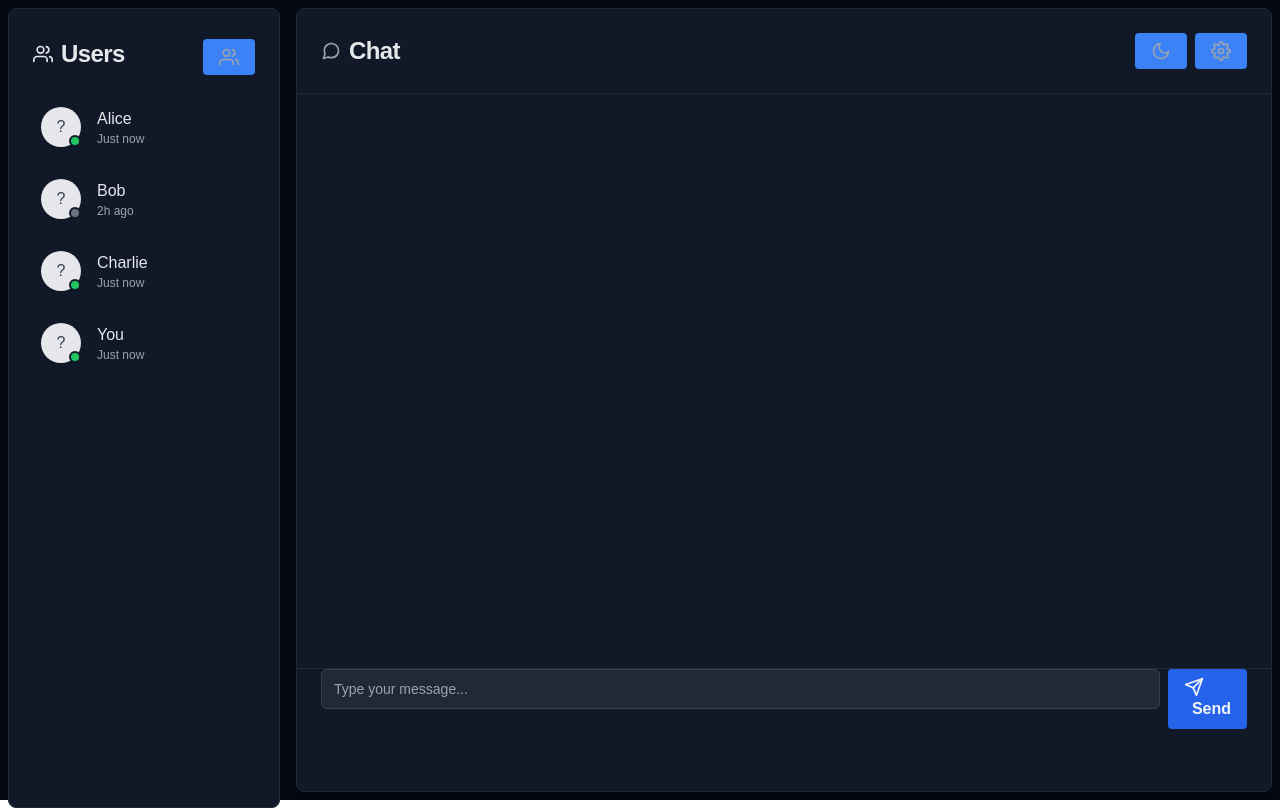
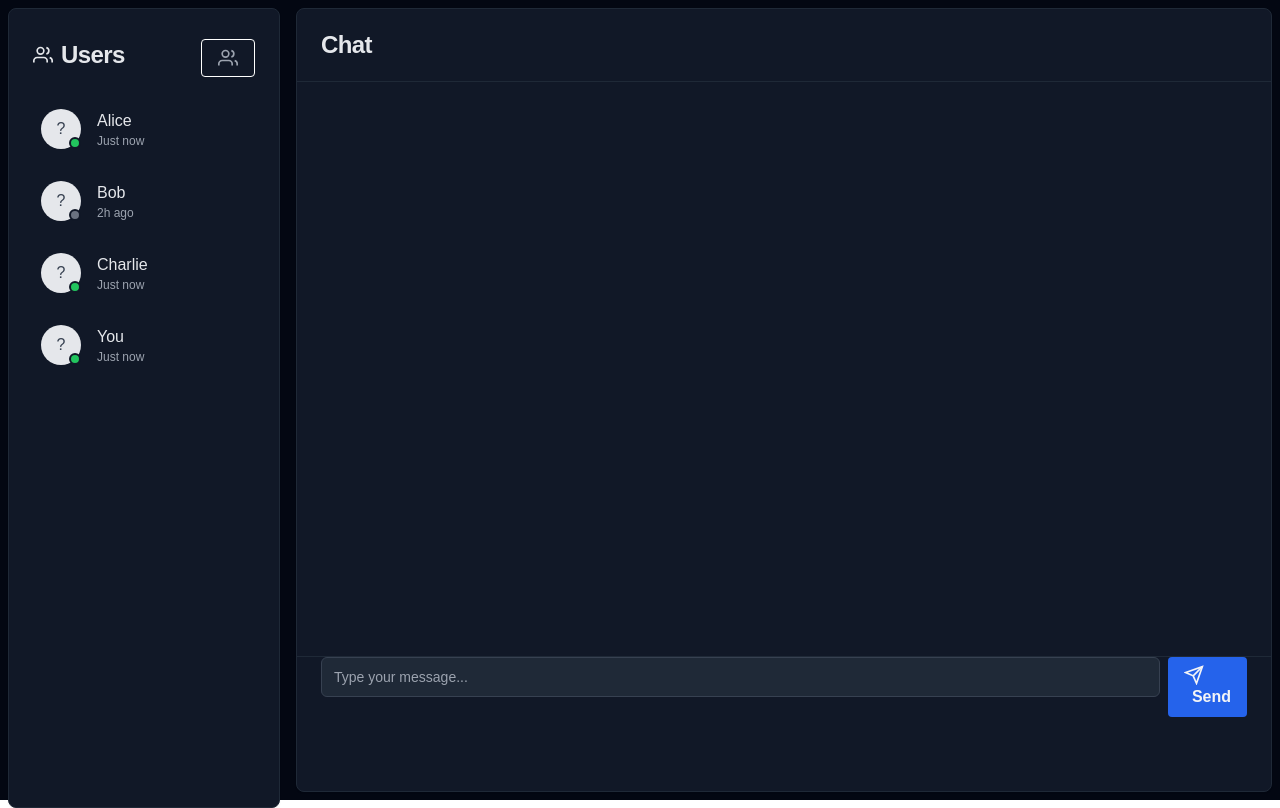
Before and after one commit to prashantxy/nowappfront_end, a Next.js app: page /chat in a window 1280 px wide. Built offline with nearby package versions, Linux system fonts and the light colour scheme.

Commit message:
Update page.tsx

```diff
--- a/app/chat/page.tsx
+++ b/app/chat/page.tsx
@@ -7,44 +7,41 @@ import { Card, CardContent, CardFooter, CardHeader, CardTitle } from "../compone
 import { ScrollArea } from "../components/ui/scroll-area"
 import { Avatar, AvatarFallback, AvatarImage } from "../components/ui/avatar"
 
-// Simple SVG icons as components
+interface Message {
+  id: string
+  content: string
+  role: 'user' | 'assistant'
+  timestamp?: string
+  isRead?: boolean
+}
+
+interface User {
+  name: string
+  status: 'online' | 'offline'
+  lastSeen: string
+}
+
 const Icons = {
   Users: () => (
-    <svg xmlns="http://www.w3.org/2000/svg" width="20" height="20" viewBox="0 0 24 24" fill="none" stroke="currentColor" strokeWidth="2" strokeLinecap="round" strokeLinejoin="round">
-      <path d="M17 21v-2a4 4 0 0 0-4-4H5a4 4 0 0 0-4 4v2"></path>
-      <circle cx="9" cy="7" r="4"></circle>
-      <path d="M23 21v-2a4 4 0 0 0-3-3.87"></path>
-      <path d="M16 3.13a4 4 0 0 1 0 7.75"></path>
-    </svg>
-  ),
-  Message: () => (
-    <svg xmlns="http://www.w3.org/2000/svg" width="20" height="20" viewBox="0 0 24 24" fill="none" stroke="currentColor" strokeWidth="2" strokeLinecap="round" strokeLinejoin="round">
-      <path d="M21 11.5a8.38 8.38 0 0 1-.9 3.8 8.5 8.5 0 0 1-7.6 4.7 8.38 8.38 0 0 1-3.8-.9L3 21l1.9-5.7a8.38 8.38 0 0 1-.9-3.8 8.5 8.5 0 0 1 4.7-7.6 8.38 8.38 0 0 1 3.8-.9h.5a8.48 8.48 0 0 1 8 8v.5z"></path>
-    </svg>
-  ),
-  Moon: () => (
-    <svg xmlns="http://www.w3.org/2000/svg" width="20" height="20" viewBox="0 0 24 24" fill="none" stroke="currentColor" strokeWidth="2" strokeLinecap="round" strokeLinejoin="round">
-      <path d="M21 12.79A9 9 0 1 1 11.21 3 7 7 0 0 0 21 12.79z"></path>
-    </svg>
-  ),
-  Settings: () => (
-    <svg xmlns="http://www.w3.org/2000/svg" width="20" height="20" viewBox="0 0 24 24" fill="none" stroke="currentColor" strokeWidth="2" strokeLinecap="round" strokeLinejoin="round">
-      <circle cx="12" cy="12" r="3"></circle>
-      <path d="M19.4 15a1.65 1.65 0 0 0 .33 1.82l.06.06a2 2 0 0 1 0 2.83 2 2 0 0 1-2.83 0l-.06-.06a1.65 1.65 0 0 0-1.82-.33 1.65 1.65 0 0 0-1 1.51V21a2 2 0 0 1-2 2 2 2 0 0 1-2-2v-.09A1.65 1.65 0 0 0 9 19.4a1.65 1.65 0 0 0-1.82.33l-.06.06a2 2 0 0 1-2.83 0 2 2 0 0 1 0-2.83l.06-.06a1.65 1.65 0 0 0 .33-1.82 1.65 1.65 0 0 0-1.51-1H3a2 2 0 0 1-2-2 2 2 0 0 1 2-2h.09A1.65 1.65 0 0 0 4.6 9a1.65 1.65 0 0 0-.33-1.82l-.06-.06a2 2 0 0 1 0-2.83 2 2 0 0 1 2.83 0l.06.06a1.65 1.65 0 0 0 1.82.33H9a1.65 1.65 0 0 0 1-1.51V3a2 2 0 0 1 2-2 2 2 0 0 1 2 2v.09a1.65 1.65 0 0 0 1 1.51 1.65 1.65 0 0 0 1.82-.33l.06-.06a2 2 0 0 1 2.83 0 2 2 0 0 1 0 2.83l-.06.06a1.65 1.65 0 0 0-.33 1.82V9a1.65 1.65 0 0 0 1.51 1H21a2 2 0 0 1 2 2 2 2 0 0 1-2 2h-.09a1.65 1.65 0 0 0-1.51 1z"></path>
+    <svg className="w-5 h-5" viewBox="0 0 24 24" fill="none" stroke="currentColor" strokeWidth="2">
+      <path d="M17 21v-2a4 4 0 0 0-4-4H5a4 4 0 0 0-4 4v2" />
+      <circle cx="9" cy="7" r="4" />
+      <path d="M23 21v-2a4 4 0 0 0-3-3.87" />
+      <path d="M16 3.13a4 4 0 0 1 0 7.75" />
     </svg>
   ),
   Send: () => (
-    <svg xmlns="http://www.w3.org/2000/svg" width="20" height="20" viewBox="0 0 24 24" fill="none" stroke="currentColor" strokeWidth="2" strokeLinecap="round" strokeLinejoin="round">
-      <line x1="22" y1="2" x2="11" y2="13"></line>
-      <polygon points="22 2 15 22 11 13 2 9 22 2"></polygon>
+    <svg className="w-5 h-5" viewBox="0 0 24 24" fill="none" stroke="currentColor" strokeWidth="2">
+      <path d="M22 2L11 13" />
+      <path d="M22 2L15 22L11 13L2 9L22 2Z" />
     </svg>
   )
 }
 
 export default function ChatPage() {
   const { messages, input, handleInputChange, handleSubmit } = useChat()
-  const [resolvedMessages, setResolvedMessages] = useState<any[]>([])
-  const [users] = useState([
+  const [resolvedMessages, setResolvedMessages] = useState<Message[]>([])
+  const [users] = useState<User[]>([
     { name: "Alice", status: "online", lastSeen: "Just now" },
     { name: "Bob", status: "offline", lastSeen: "2h ago" },
     { name: "Charlie", status: "online", lastSeen: "Just now" },
@@ -72,7 +69,6 @@ export default function ChatPage() {
 
   return (
     <div className="flex h-screen bg-gray-950">
-      {/* Sidebar */}
       <div className={`${showUserList ? 'w-72' : 'w-16'} transition-all duration-300 ease-in-out`}>
         <Card className="h-full m-2 bg-gray-900 border-gray-800">
           <CardHeader className="flex flex-row items-center justify-between">
@@ -81,8 +77,7 @@ export default function ChatPage() {
               {showUserList && "Users"}
             </CardTitle>
             <Button
-              variant="default"
-              size="icon"
+              variant="outline"
               onClick={() => setShowUserList(!showUserList)}
               className="text-gray-400 hover:text-gray-200"
             >
@@ -117,23 +112,9 @@ export default function ChatPage() {
         </Card>
       </div>
 
-      {/* Main Chat Area */}
       <Card className="flex-grow m-2 bg-gray-900 border-gray-800">
         <CardHeader className="border-b border-gray-800">
-          <div className="flex items-center justify-between">
-            <div className="flex items-center space-x-2">
-              <span className="text-gray-400"><Icons.Message /></span>
-              <CardTitle className="text-gray-200">Chat</CardTitle>
-            </div>
-            <div className="flex space-x-2">
-              <Button variant="ghost" size="icon" className="text-gray-400 hover:text-gray-200">
-                <Icons.Moon />
-              </Button>
-              <Button variant="ghost" size="icon" className="text-gray-400 hover:text-gray-200">
-                <Icons.Settings />
-              </Button>
-            </div>
-          </div>
+          <CardTitle className="text-gray-200">Chat</CardTitle>
         </CardHeader>
         <CardContent>
           <ScrollArea className="h-[calc(100vh-250px)]">
```
